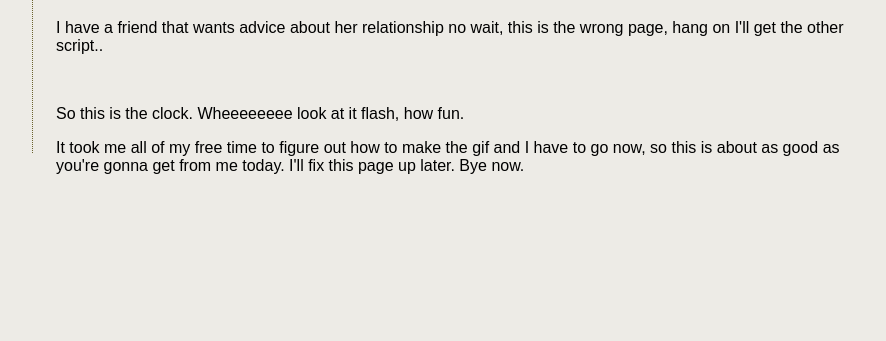
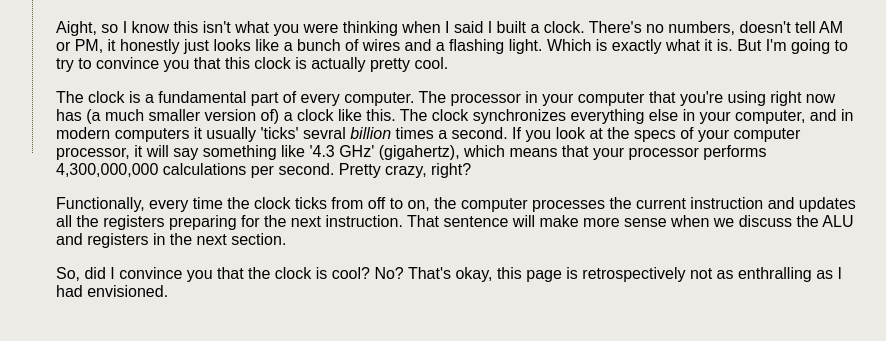
Before and after one commit to KevinIsAProfessional/CSCI291_project, a Django app: page /projects/eightbit/clock/ in a window 1280 px wide. Shown: the part 472-813 px from the top of the page, without its empty margins (168-1054 px from the left). Before the commit the page ends 646 px from the top, so only its background shows below. Run offline with Django 3.2, Linux system fonts and the light colour scheme.

Commit message:
finished (?) the clock page. It was underwhelming

```diff
--- a/eightbit/templates/eightbit/clock.html
+++ b/eightbit/templates/eightbit/clock.html
@@ -8,8 +8,11 @@
 <img src="{% static 'imgs/8bitclock.gif' %}" width="500" height="300" alt="Loading" title="Clock_gif" />
 
 <br>
-<p>I have a friend that wants advice about her relationship no wait, this is the wrong page, hang on I'll get the other script..</p>
-<br>
-<p>So this is the clock. Wheeeeeeee look at it flash, how fun.</p>
-<p>It took me all of my free time to figure out how to make the gif and I have to go now, so this is about as good as you're gonna get from me today. I'll fix this page up later. Bye now. </p>
+<p>Aight, so I know this isn't what you were thinking when I said I built a clock. There's no numbers, doesn't tell AM or PM, it honestly just looks like a bunch of wires and a flashing light. Which is exactly what it is. But I'm going to try to convince you that this clock is actually pretty cool. </p>
+
+<p>The clock is a fundamental part of every computer. The processor in your computer that you're using right now has (a much smaller version of) a clock like this. The clock synchronizes everything else in your computer, and in modern computers it usually 'ticks' sevral <i>billion</i> times a second. If you look at the specs of your computer processor, it will say something like '4.3 GHz' (gigahertz), which means that your processor performs 4,300,000,000 calculations per second. Pretty crazy, right?</p>
+
+<p>Functionally, every time the clock ticks from off to on, the computer processes the current instruction and updates all the registers preparing for the next instruction. That sentence will make more sense when we discuss the ALU and registers in the next section.</p>
+
+<p>So, did I convince you that the clock is cool? No? That's okay, this page is retrospectively not as enthralling as I had envisioned.</p>
 {% endblock content %}
```
